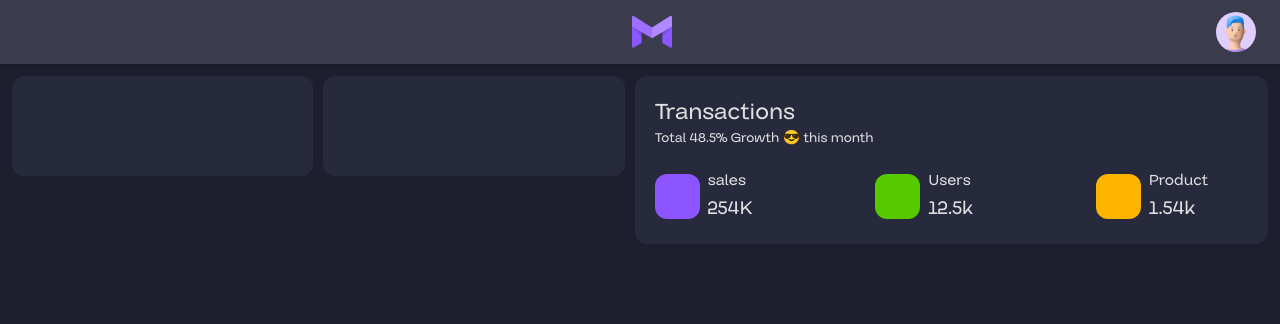
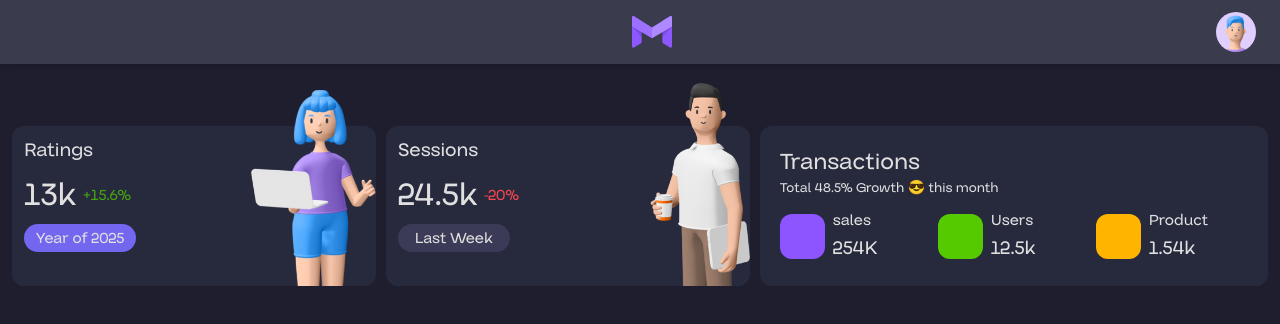
Before and after one commit to hoseinmohammadi-dev/admin-panel, a Next.js app: page / in a window 1280 px wide. Shown: the top 324 px of the page. Built offline with nearby package versions, Linux system fonts and the light colour scheme; some icons are missing.

Commit message:
Completion of section one

```diff
--- a/src/app/components/Header.jsx
+++ b/src/app/components/Header.jsx
@@ -10,6 +10,7 @@ export default function Header() {
             sx={{
                 backgroundColor: 'var(--color-surface)',
                 boxShadow: '0 2px 8px rgba(0,0,0,0.2)',
+                marginBottom:'50px'
             }}
         >
             <Toolbar sx={{
--- a/src/app/components/MiniIcon.jsx
+++ b/src/app/components/MiniIcon.jsx
@@ -1,6 +1,5 @@
 import * as React from 'react';
 import Avatar from '@mui/material/Avatar';
-import PieChartIcon from '@mui/icons-material/PieChart';
 
 export default function MiniIcon({color , MyIcon}) {
     return (
--- a/src/app/layout.jsx
+++ b/src/app/layout.jsx
@@ -14,7 +14,7 @@ export default function RootLayout({ children }) {
           <Box className="flex min-h-screen bg-(--color-bg) text-(--color-text)">
             <Box className="flex-1">
               <Header />
-              <main className="p-3">{children}</main>
+              <main className="container mx-auto p-3">{children}</main>
             </Box>
           </Box>
         </ThemeProvider>
--- a/src/app/page.jsx
+++ b/src/app/page.jsx
@@ -5,48 +5,69 @@ import MiniIcon from "./components/MiniIcon";
 import PieChartIcon from '@mui/icons-material/PieChart';
 import SupervisorAccountIcon from '@mui/icons-material/SupervisorAccount';
 import ComputerIcon from '@mui/icons-material/Computer';
+import Image from "next/image";
 
 export default function HomePage() {
   return (
     <>
       {/* sec1 */}
-      <section className="flex flex-col md:flex-row gap-2.5">
-
+      <section className="container mx-auto flex flex-col lg:flex-row gap-2.5">
+        {/* part 1,2 */}
         <section className="w-full flex flex-col sm:flex-row gap-2.5 *:rounded-xl *:p-2">
-          <section className="w-full h-[100px] sm:w-[50%] bg-(--color-surface) p-5">
-
+          <section className="relative w-full h-40 md:w-[50%] bg-(--color-surface) p-5">
+            <div className="w-[70%]">
+              <Image src="/Avatars/9.png" width={125} height={100} alt="one person" className="absolute right-0 bottom-0" />
+              <div className="pl-3.5 md:pl-0 lg:pl-1">
+                <Typography variant="h6">Ratings</Typography>
+                <div className="flex items-center gap-1.5 my-2">
+                  <Typography variant="h4">13k</Typography>
+                  <Typography sx={{ color: '#44a50f' }}>+15.6%</Typography>
+                </div>
+                <p className="w-28 bg-(--color-primary) p-0.5 rounded-2xl text-center">Year of 2025</p>
+              </div>
+            </div>
           </section>
-          <section className="w-full h-[100px] sm:w-[50%] bg-(--color-surface) p-5">
-
+          <section className="relative w-full h-40 md:w-[50%] bg-(--color-surface) p-5">
+            <div className="w-[70%]">
+              <Image src="/Avatars/10.png" width={100} height={100} alt="one person" className="absolute right-20 sm:right-0 bottom-0" />
+              <div className="pl-3.5 md:pl-0 lg:pl-1">
+                <Typography variant="h6">Sessions</Typography>
+                <div className="flex items-center gap-1.5 my-2">
+                  <Typography variant="h4">24.5k</Typography>
+                  <Typography sx={{ color: '#f5484e' }}>-20%</Typography>
+                </div>
+                <p className="w-28 bg-(--color-border) p-0.5 rounded-2xl text-center">Last Week</p>
+              </div>
+            </div>
           </section>
         </section>
-
-        <section component="section" className="w-full bg-(--color-surface) rounded-xl p-5">
-          <div className="flex justify-between mb-5">
+        {/* part3 */}
+        <section component="section" className=" bg-(--color-surface) rounded-xl p-5">
+          <div className="flex justify-between mb-2.5">
             <div>
               <Typography variant="h5">Transactions</Typography>
               <Typography variant="body2">Total 48.5% Growth 😎 this month</Typography>
             </div>
-            <div><KebabMenu/></div>
+            <div><KebabMenu /></div>
           </div>
 
-          <div className="flex justify-between gap-3 pr-10">
+          <div className="flex justify-start gap-3 sm:gap-15 pr-10">
             <div className="flex items-center gap-2">
-              <div><MiniIcon MyIcon={PieChartIcon} color={'#8c55ff'}/></div>
+              <div><MiniIcon MyIcon={PieChartIcon} color={'#8c55ff'} /></div>
               <div>
                 <Typography>sales</Typography>
                 <Typography variant="h6">254K</Typography>
               </div>
             </div>
             <div className="flex items-center gap-2">
-              <div><MiniIcon MyIcon={SupervisorAccountIcon} color={'#56ca00'}/></div>
+              <div><MiniIcon MyIcon={SupervisorAccountIcon} color={'#56ca00'} /></div>
               <div>
                 <Typography>Users</Typography>
                 <Typography variant="h6">12.5k</Typography>
               </div>
             </div>
             <div className="flex items-center gap-2">
-              <div><MiniIcon MyIcon={ComputerIcon} color={'#ffb400'}/></div>
+              <div><MiniIcon MyIcon={ComputerIcon} color={'#ffb400'} /></div>
               <div>
                 <Typography>Product</Typography>
                 <Typography variant="h6">1.54k</Typography>
@@ -54,8 +75,8 @@ export default function HomePage() {
             </div>
           </div>
         </section>
-
       </section>
+      {/* end sec1 */}
     </>
   );
 }
```
